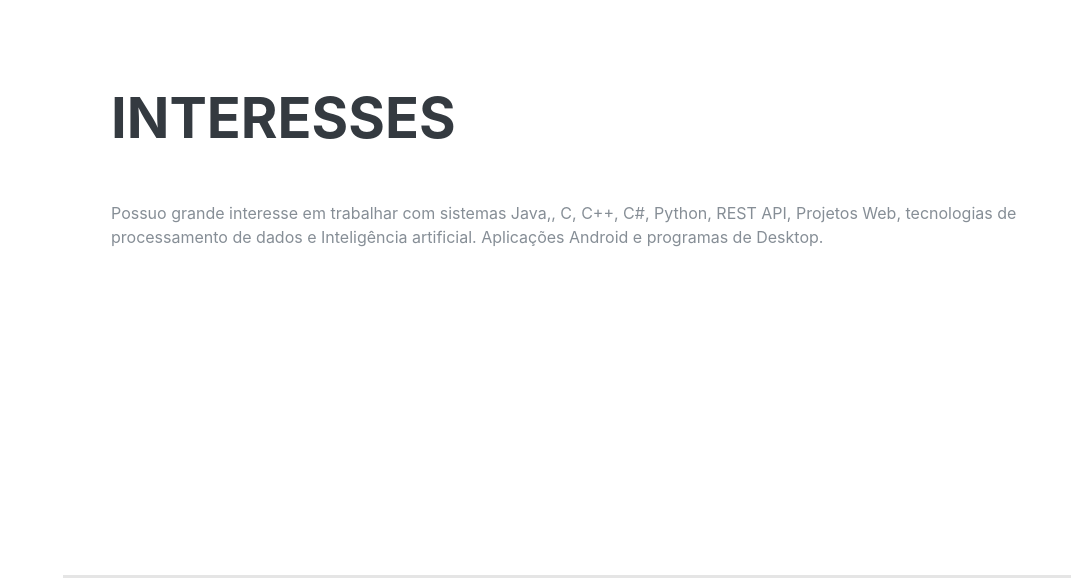
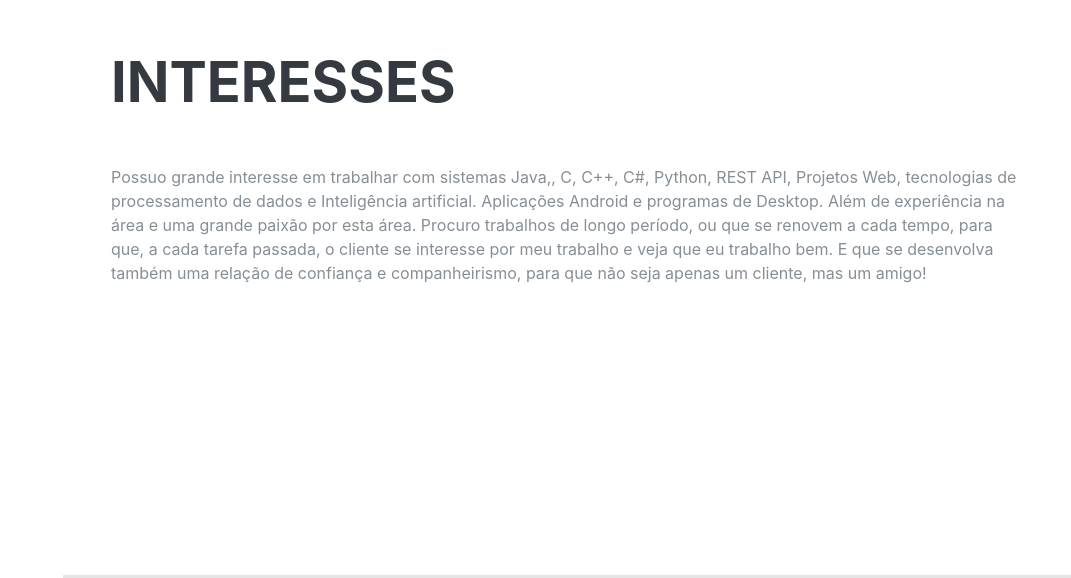
Before and after one commit to samuelkeullen/samuelkeullen.github.io, a plain HTML site: page index.html in a window 1280 px wide. Shown: the part 1827-2405 px from the top of the page, without its empty margins (209-1280 px from the left). Drawn offline with Linux system fonts and the light colour scheme; a web font is replaced by a local one.

Commit message:
Interesses atualizados

```diff
--- a/index.html
+++ b/index.html
@@ -166,7 +166,9 @@
         <h2 class="mb-5">Interesses</h2>
         <p>
           Possuo grande interesse em trabalhar com sistemas Java,, C, C++, C#, Python, REST API, Projetos Web, tecnologias de
-          processamento de dados e Inteligência artificial. Aplicações Android e programas de Desktop.
+          processamento de dados e Inteligência artificial. Aplicações Android e programas de Desktop. Além de experiência na área e uma grande paixão por esta área.
+	  Procuro trabalhos de longo período, ou que se renovem a cada tempo, para que, a cada tarefa passada, o cliente se interesse por meu trabalho e veja que eu trabalho bem.
+	  E que se desenvolva também uma relação de confiança e companheirismo, para que não seja apenas um cliente, mas um amigo!
         </p>
       </div>
     </section>
```
